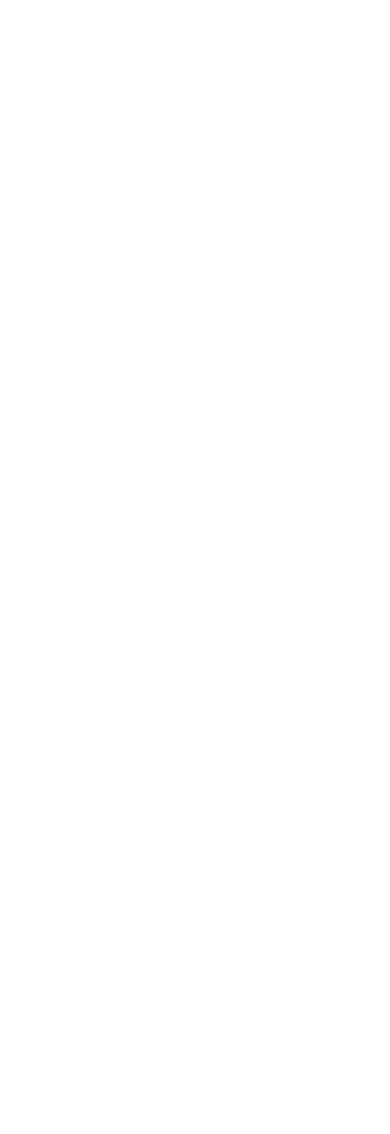
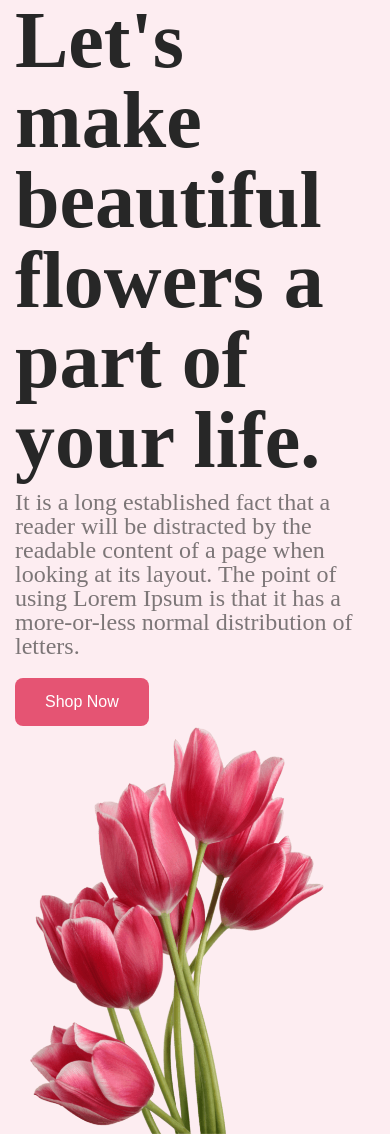
Before and after one commit to imrannhossain/flower-shop, a plain HTML site: page flower.html in a window 390 px wide. Before the commit the page ends 844 px from the top, so only its background shows below. Drawn offline with Linux system fonts and the light colour scheme.

Commit message:
added header section

```diff
--- a/flower-style/style.css
+++ b/flower-style/style.css
@@ -0,0 +1,66 @@
+* {
+  margin: 0;
+  padding: 0;
+  box-sizing: border-box;
+}
+
+.header {
+  display: flex;
+  background: rgba(229, 84, 115, 0.1);
+  width: 100%;
+  height: 100vh;
+  justify-content: space-around;
+  align-items: center;
+  padding: 0 150px;
+}
+
+.text h2 {
+  color: rgb(39, 39, 39);
+  font-size: 5rem;
+  font-weight: 800;
+  line-height: 5rem;
+}
+
+.text p {
+  color: rgba(39, 39, 39, 0.6);
+  font-size: 1.5rem;
+  font-weight: 400;
+  line-height: 1.5rem;
+  margin-top: 10px;
+}
+
+.text-image img {
+  width: 600px;
+  height: auto;
+  display: block;
+}
+
+.btn {
+  border: none;
+  border-radius: 8px;
+  background: rgb(229, 84, 115);
+  color: rgb(255, 255, 255);
+  margin-top: 20px;
+  padding: 20px 43px;
+  cursor: pointer;
+}
+
+
+@media screen and (max-width: 576px) {
+  .header {
+    flex-direction: column;
+    height: auto;
+    padding: 0 15px;
+    width: 100%;
+  }
+
+   .text-image img {
+    width: 90%;
+    height: auto;
+  }
+
+  .btn {
+    padding: 15px 30px;
+    font-size: 1rem;
+  }
+}
--- a/flower.html
+++ b/flower.html
@@ -1,12 +1,39 @@
 <!DOCTYPE html>
 <html lang="en">
+
 <head>
     <meta charset="UTF-8">
     <meta name="viewport" content="width=device-width, initial-scale=1.0">
-    <title>My website</title>
+    <title>My FlowerShop website</title>
     <link rel="stylesheet" href="flower-style/style.css">
 </head>
+
 <body>
+    <header class="header">
+        <div class="text">
+            <h2>Let's make beautiful flowers a part of your life.</h2>
+            <p>It is a long established fact that a reader will be distracted by the readable content of a page when looking at its layout. The point of using Lorem Ipsum is that it has a more-or-less normal distribution of letters.</p>
+            <button class="btn">Shop Now</button>
+        </div>
 
+        <div class="text-image">
+            <img src="Flower Asset/pngwing 10.png" alt="">
+        </div>
+
+
+
+    </header>
+
+
+
+
+
+    <main class="main">
+
+    </main>
+    <footer class="footer">
+
+    </footer>
 </body>
+
 </html>
```
